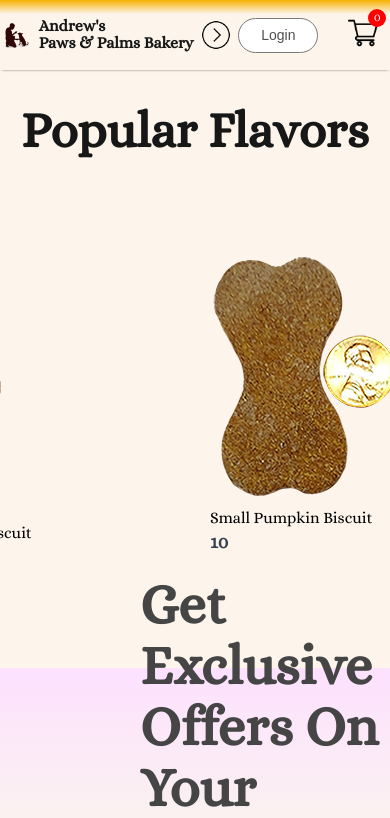
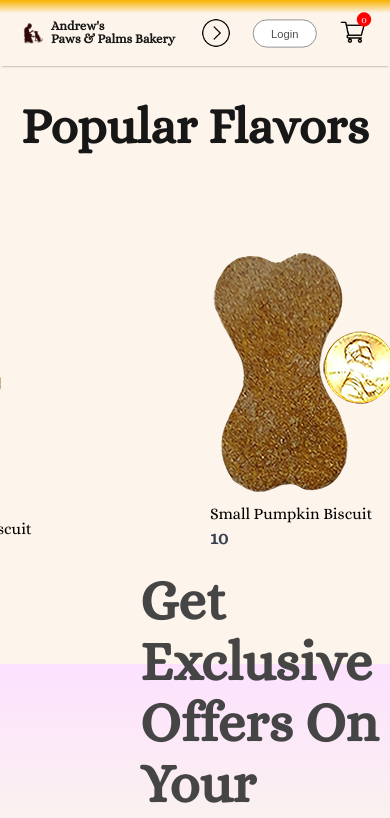
Before and after one commit to alroney/PapBakery2_0, a React (Create React App) app in the folder frontend/: page / in a window 390 px wide. Shown: the top 818 px of the page. Built offline with nearby package versions, Linux system fonts and the light colour scheme.

Commit message:
Added 500px width style support for Navbar.

```diff
--- a/frontend/src/Components/Navbar/Navbar.css
+++ b/frontend/src/Components/Navbar/Navbar.css
@@ -218,3 +218,23 @@
         transform: rotate(90deg);
     }
 }
+
+@media(max-width: 500px) {
+    .navbar {
+        padding: 8px 0px;
+        gap: 0;
+    }
+
+    .nav-logo {
+        transform: scale(0.8);
+    }
+
+    .nav-menu {
+        height: 70px;
+        top: 50px;
+    }
+
+    .nav-login-cart {
+        transform: scale(0.8);
+    }
+}
```
